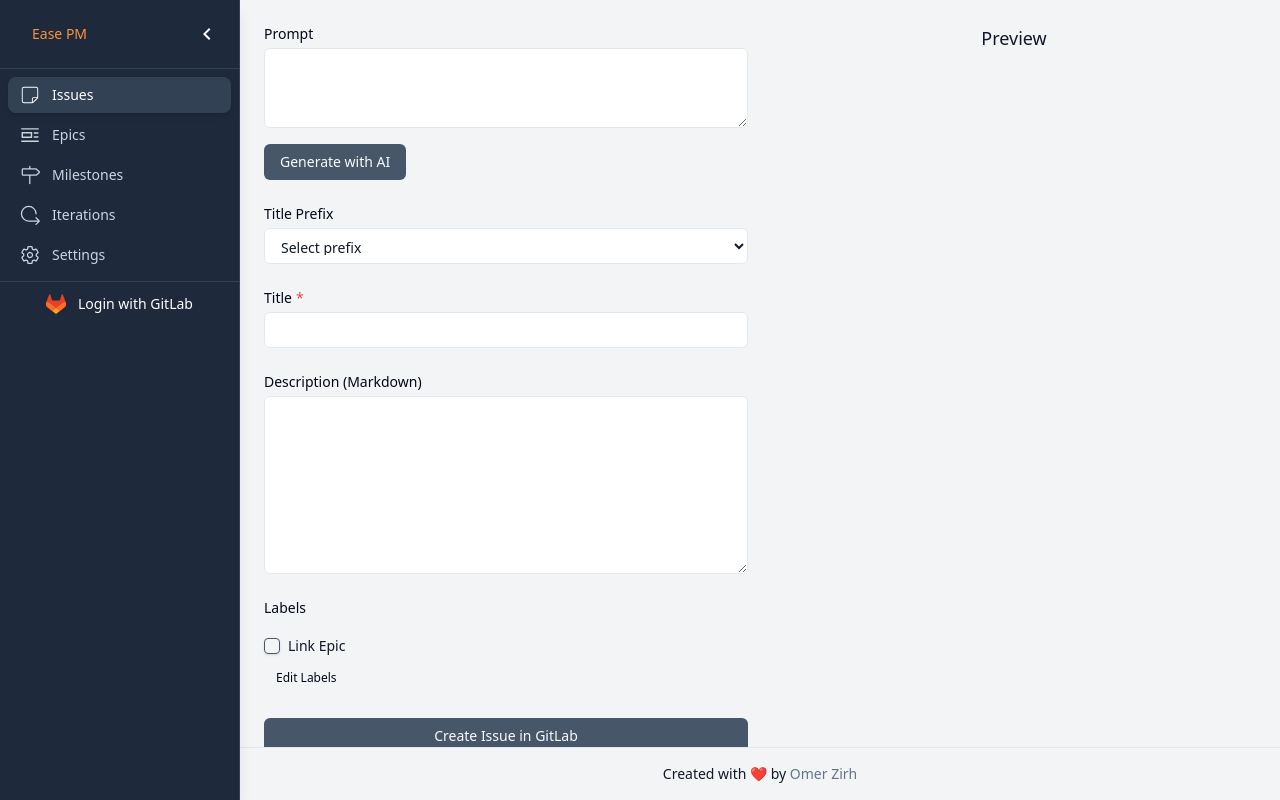
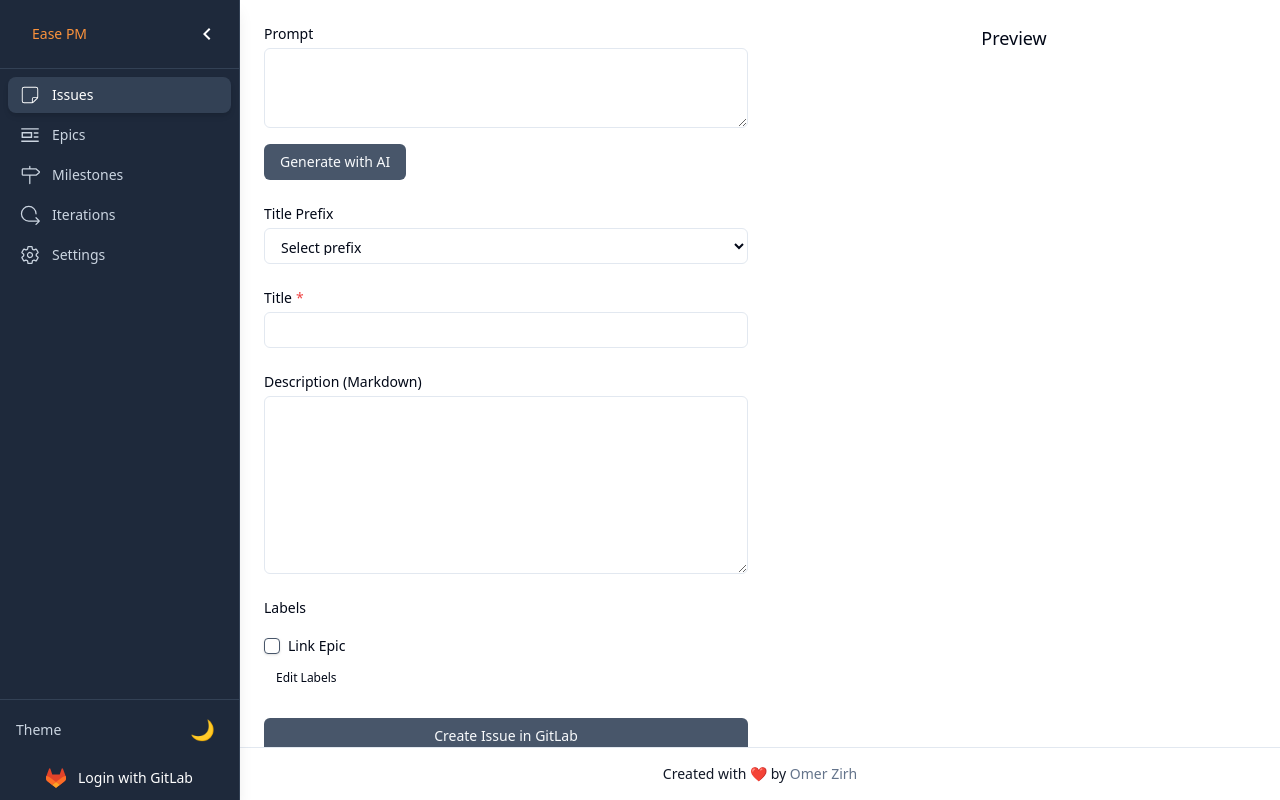
Before and after one commit to omerzirh/ease-pm, a React (Vite) app: page / in a window 1280 px wide. Built offline with nearby package versions, Linux system fonts and the light colour scheme.

Commit message:
Refactor App and Sidebar components for improved readability and consistency; update ThemeToggle to use Button component for better styling.

```diff
--- a/src/App.tsx
+++ b/src/App.tsx
@@ -38,7 +38,7 @@ const App = () => {
 	}, []);
 
 	return (
-    <div className="flex h-full">
+		<div className='flex h-full'>
 			<Sidebar
 				currentTab={tab}
 				onTabChange={setTab}
@@ -52,10 +52,10 @@ const App = () => {
 			<div
 				className={`
           flex flex-col flex-1 transition-all duration-250 ease-in-out
-          ${isMobile ? 'ml-0' : (isCollapsed ? 'ml-16' : 'ml-60')}
+          ${isMobile ? 'ml-0' : isCollapsed ? 'ml-16' : 'ml-60'}
         `}
 			>
-        <main className="flex-1 overflow-y-auto p-6">
+				<main className='flex-1 overflow-y-auto p-6 bg-background text-foreground'>
 					{tab === 'issue' && <IssueGenerator />}
 					{tab === 'epic' && <EpicCreator />}
 					{tab === 'milestone' && <MilestoneReport />}
@@ -65,15 +65,15 @@ const App = () => {
 
 				<footer
 					className={`
-            p-4 border-t border-app-border-primary text-center text-sm transition-all duration-250 ease-in-out
+            p-4 border-t border-border bg-background text-center text-sm transition-all duration-250 ease-in-out
           `}
 				>
-          Created with <span className="text-black">❤</span> by{' '}
+					Created with <span className='text-destructive'>❤</span> by{' '}
 					<a
-            href="https://github.com/omerzirh"
-            className="text-app-text-tertiary hover:underline"
-            target="_blank"
-            rel="noopener noreferrer"
+						href='https://github.com/omerzirh'
+						className='text-muted-foreground hover:text-foreground hover:underline transition-colors'
+						target='_blank'
+						rel='noopener noreferrer'
 					>
 						Omer Zirh
 					</a>
--- a/src/components/Sidebar.tsx
+++ b/src/components/Sidebar.tsx
@@ -3,15 +3,19 @@ import { MainTab } from '../store/useTabStore';
 import { useSidebarStore } from '../store/useSidebarStore';
 import Tooltip from './ui/Tooltip';
 import SettingsSubmenu from './SettingsSubmenu';
-import gitlab from "../assets/icons/gitlabicon.svg"
+import ThemeToggle from './ThemeToggle';
+import gitlab from '../assets/icons/gitlabicon.svg';
 import { Button } from './ui';
-import { CiStickyNote } from "react-icons/ci";
-import { AiOutlinePicLeft } from "react-icons/ai";
-import { GoMilestone } from "react-icons/go";
-import { GoIterations } from "react-icons/go";
-import { IoSettingsOutline } from "react-icons/io5";
-import { MdOutlineKeyboardArrowLeft, MdOutlineKeyboardArrowRight} from "react-icons/md";
-import { RxCross2 } from "react-icons/rx";
+import { CiStickyNote } from 'react-icons/ci';
+import { AiOutlinePicLeft } from 'react-icons/ai';
+import { GoMilestone } from 'react-icons/go';
+import { GoIterations } from 'react-icons/go';
+import { IoSettingsOutline } from 'react-icons/io5';
+import {
+	MdOutlineKeyboardArrowLeft,
+	MdOutlineKeyboardArrowRight,
+} from 'react-icons/md';
+import { RxCross2 } from 'react-icons/rx';
 
 interface NavItem {
 	id: MainTab;
@@ -34,7 +38,7 @@ const navigationItems: NavItem[] = [
 	{ id: 'epic', label: 'Epics', icon: AiOutlinePicLeft },
 	{ id: 'milestone', label: 'Milestones', icon: GoMilestone },
 	{ id: 'iteration', label: 'Iterations', icon: GoIterations },
-  { id: 'settings', label: 'Settings', icon: IoSettingsOutline }
+	{ id: 'settings', label: 'Settings', icon: IoSettingsOutline },
 ];
 
 const Sidebar: React.FC<SidebarProps> = ({
@@ -44,7 +48,7 @@ const Sidebar: React.FC<SidebarProps> = ({
 	onAuthToggle,
 	onTitleClick,
 	activeSettingsTab = 'labels',
-  onSettingsTabChange = () => { }
+	onSettingsTabChange = () => {},
 }) => {
 	const {
 		isCollapsed,
@@ -52,16 +56,16 @@ const Sidebar: React.FC<SidebarProps> = ({
 		showSettingsSubmenu,
 		toggleCollapsed,
 		setMobileOpen,
-    setShowSettingsSubmenu
+		setShowSettingsSubmenu,
 	} = useSidebarStore();
 
 	const [isMobile, setIsMobile] = useState(false);
 	const [isTransitioning, setIsTransitioning] = useState(false);
 
-  const handleOnSettingsTabChange = (tab:string) => {
-    toggleCollapsed(false)
-    onSettingsTabChange(tab)
-  }
+	const handleOnSettingsTabChange = (tab: string) => {
+		toggleCollapsed(false);
+		onSettingsTabChange(tab);
+	};
 	useEffect(() => {
 		if (isMobile) {
 			setMobileOpen(false);
@@ -131,11 +135,21 @@ const Sidebar: React.FC<SidebarProps> = ({
             transition-all duration-200 ease-in-out hover:bg-slate-700 hover:scale-105
             ${isMobileOpen ? 'opacity-0 pointer-events-none' : 'opacity-100'}
           `}
-          aria-label="Open navigation menu"
+					aria-label='Open navigation menu'
 					variant={'secondary'}
 				>
-          <svg className="w-5 h-5" fill="none" stroke="currentColor" viewBox="0 0 24 24">
-            <path strokeLinecap="round" strokeLinejoin="round" strokeWidth={2} d="M4 6h16M4 12h16M4 18h16" />
+					<svg
+						className='w-5 h-5'
+						fill='none'
+						stroke='currentColor'
+						viewBox='0 0 24 24'
+					>
+						<path
+							strokeLinecap='round'
+							strokeLinejoin='round'
+							strokeWidth={2}
+							d='M4 6h16M4 12h16M4 18h16'
+						/>
 					</svg>
 				</Button>
 			)}
@@ -147,29 +161,32 @@ const Sidebar: React.FC<SidebarProps> = ({
             ${isMobileOpen ? 'opacity-50' : 'opacity-0 pointer-events-none'}
           `}
 					onClick={() => setMobileOpen(false)}
-          aria-hidden="true"
+					aria-hidden='true'
 				/>
 			)}
 
 			<aside
 				className={`
           fixed top-0 z-50 h-full bg-slate-800 text-white border-r border-slate-700 shadow-lg
-          transition-all duration-250 ease-in-out
-          ${isMobile
-            ? `right-0 w-72 ${isMobileOpen ? 'translate-x-0' : 'translate-x-full'}`
+          transition-all duration-250 ease-in-out flex flex-col
+          ${
+						isMobile
+							? `right-0 w-72 ${
+									isMobileOpen ? 'translate-x-0' : 'translate-x-full'
+							  }`
 							: `left-0 ${isCollapsed ? 'w-16' : 'w-60'}`
 					}
           ${isTransitioning ? 'overflow-hidden' : ''}
         `}
-        role="navigation"
-        aria-label="Main navigation"
+				role='navigation'
+				aria-label='Main navigation'
 			>
-        <div className="flex items-center justify-between p-4 border-b border-slate-700">
+				<div className='flex items-center justify-between p-4 border-b border-slate-700'>
 					{(!isCollapsed || isMobile) && (
 						<Button
 							onClick={onTitleClick}
-              className="font-medium text-orange-400 hover:text-orange-300 transition-colors duration-150 truncate"
-              aria-label="Go to issues page"
+							className='font-medium text-orange-400 hover:text-orange-300 transition-colors duration-150 truncate'
+							aria-label='Go to issues page'
 							variant={'toggle'}
 						>
 							Ease PM
@@ -177,17 +194,16 @@ const Sidebar: React.FC<SidebarProps> = ({
 					)}
 
 					{!isMobile && (
-
 						<Button
 							onClick={() => toggleCollapsed()}
-                className="text-white p-1 rounded transition-colors duration-150"
+							className='text-white p-1 rounded transition-colors duration-150'
 							aria-label={isCollapsed ? 'Expand sidebar' : 'Collapse sidebar'}
 							variant={'toggle'}
 						>
 							{isCollapsed ? (
-                  <MdOutlineKeyboardArrowRight className="w-6 h-6" />
+								<MdOutlineKeyboardArrowRight className='w-6 h-6' />
 							) : (
-                  <MdOutlineKeyboardArrowLeft className="w-6 h-6" />
+								<MdOutlineKeyboardArrowLeft className='w-6 h-6' />
 							)}
 						</Button>
 					)}
@@ -195,17 +211,21 @@ const Sidebar: React.FC<SidebarProps> = ({
 					{isMobile && (
 						<Button
 							onClick={() => setMobileOpen(false)}
-              className="p-1 rounded transition-colors duration-150"
-              aria-label="Close navigation menu"
+							className='p-1 rounded transition-colors duration-150'
+							aria-label='Close navigation menu'
 							variant={'toggle'}
 						>
-              <RxCross2 className="w-5 h-5" />
+							<RxCross2 className='w-5 h-5' />
 						</Button>
 					)}
 				</div>
 
-        <nav className="flex-1 p-2" role="navigation" aria-label="Main navigation">
-          <div className="space-y-1">
+				<nav
+					className='flex-1 p-2 overflow-y-auto'
+					role='navigation'
+					aria-label='Main navigation'
+				>
+					<div className='space-y-1'>
 						{navigationItems.map((item) => {
 							const IconComponent = item.icon;
 							const isActive = currentTab === item.id;
@@ -216,30 +236,47 @@ const Sidebar: React.FC<SidebarProps> = ({
 										onClick={() => onTabChange(item.id)}
 										className={`
                       w-full flex items-center p-3 rounded-lg transition-all duration-150 ease-in-out
-                      ${isActive
+                      ${
+												isActive
 													? 'bg-slate-700 text-white shadow-md'
 													: 'text-slate-300 hover:text-white hover:bg-slate-700 hover:shadow-sm'
 											}
-                      ${isCollapsed && !isMobile ? 'justify-center' : 'justify-start'}
+                      ${
+												isCollapsed && !isMobile
+													? 'justify-center'
+													: 'justify-start'
+											}
                       focus:outline-none focus:ring-2 focus:ring-slate-500 focus:ring-offset-2 focus:ring-offset-slate-800
                     `}
 										aria-current={isActive ? 'page' : undefined}
 										aria-label={`Navigate to ${item.label}`}
 										variant={'secondary'}
 									>
-                    <IconComponent className={`w-5 h-5 flex-shrink-0 transition-transform duration-150 ${isActive ? 'scale-110' : ''}`} />
+										<IconComponent
+											className={`w-5 h-5 flex-shrink-0 transition-transform duration-150 ${
+												isActive ? 'scale-110' : ''
+											}`}
+										/>
 										{(!isCollapsed || isMobile) && (
-                      <span className={`ml-3 truncate transition-opacity duration-200 ${isTransitioning && !isMobile ? 'opacity-0' : 'opacity-100'}`}>
+											<span
+												className={`ml-3 truncate transition-opacity duration-200 ${
+													isTransitioning && !isMobile
+														? 'opacity-0'
+														: 'opacity-100'
+												}`}
+											>
 												{item.label}
 											</span>
 										)}
 									</Button>
 
 									{item.id === 'settings' && showSettingsSubmenu && (
-                    <div className={`
+										<div
+											className={`
                       ml-2 transition-all duration-200 ease-in-out
-                      ${(!isCollapsed || isMobile) ? 'opacity-100' : 'opacity-0'}
-                    `}>
+                      ${!isCollapsed || isMobile ? 'opacity-100' : 'opacity-0'}
+                    `}
+										>
 											<SettingsSubmenu
 												activeSettingsTab={activeSettingsTab}
 												onSettingsTabChange={onSettingsTabChange}
@@ -256,7 +293,7 @@ const Sidebar: React.FC<SidebarProps> = ({
 									<Tooltip
 										key={item.id}
 										content={item.label}
-                    position="right"
+										position='right'
 										delay={400}
 									>
 										{ButtonContent}
@@ -266,17 +303,21 @@ const Sidebar: React.FC<SidebarProps> = ({
 
 							if (isCollapsed && !isMobile && item.id === 'settings') {
 								return (
-                  <div key={item.id} className="relative">
+									<div
+										key={item.id}
+										className='relative'
+									>
 										<Tooltip
 											content={item.label}
-                      position="right"
+											position='right'
 											delay={400}
 										>
 											<Button
 												onClick={() => onTabChange(item.id)}
 												className={`
                           w-full flex items-center p-3 rounded-lg transition-all duration-150 ease-in-out
-                          ${isActive
+                          ${
+														isActive
 															? 'bg-slate-700 text-white shadow-md'
 															: 'text-slate-300 hover:text-white hover:bg-slate-700 hover:shadow-sm'
 													}
@@ -287,12 +328,16 @@ const Sidebar: React.FC<SidebarProps> = ({
 												aria-label={`Navigate to ${item.label}`}
 												variant={'secondary'}
 											>
-                        <item.icon className={`w-5 h-5 flex-shrink-0 transition-transform duration-150 ${isActive ? 'scale-110' : ''}`} />
+												<item.icon
+													className={`w-5 h-5 flex-shrink-0 transition-transform duration-150 ${
+														isActive ? 'scale-110' : ''
+													}`}
+												/>
 											</Button>
 										</Tooltip>
 
 										{showSettingsSubmenu && (
-                      <div className="absolute left-full top-0 ml-2 bg-slate-800 border border-slate-700 rounded-lg shadow-lg p-2 min-w-48 z-50">
+											<div className='absolute left-full top-0 ml-2 bg-slate-800 border border-slate-700 rounded-lg shadow-lg p-2 min-w-48 z-50'>
 												<SettingsSubmenu
 													activeSettingsTab={activeSettingsTab}
 													onSettingsTabChange={handleOnSettingsTabChange}
@@ -310,7 +355,32 @@ const Sidebar: React.FC<SidebarProps> = ({
 					</div>
 				</nav>
 
-        <div className="w-full p-1 border-t border-slate-700">
+				<div className='w-full p-1 border-t border-slate-700 space-y-1 mt-auto'>
+					{/* Theme Toggle */}
+					{isCollapsed && !isMobile ? (
+						<Tooltip
+							content='Toggle theme'
+							position='right'
+							delay={400}
+						>
+							<div className='w-full flex justify-center'>
+								<ThemeToggle />
+							</div>
+						</Tooltip>
+					) : (
+						<div className='w-full flex items-center justify-between px-3 py-2'>
+							<span
+								className={`text-sm text-slate-300 transition-opacity duration-200 ${
+									isTransitioning && !isMobile ? 'opacity-0' : 'opacity-100'
+								}`}
+							>
+								Theme
+							</span>
+							<ThemeToggle />
+						</div>
+					)}
+
+					{/* GitLab Auth Button */}
 					{isCollapsed && !isMobile ? (
 						<Button
 							onClick={onAuthToggle}
@@ -318,7 +388,11 @@ const Sidebar: React.FC<SidebarProps> = ({
 							aria-label={isAuthenticated ? 'Logout' : 'Login with GitLab'}
 							variant={'toggle'}
 						>
-                <img src={gitlab} alt="GitLab" className="w-5 h-5 flex-shrink-0" />
+							<img
+								src={gitlab}
+								alt='GitLab'
+								className='w-5 h-5 flex-shrink-0'
+							/>
 						</Button>
 					) : (
 						<Button
@@ -327,8 +401,16 @@ const Sidebar: React.FC<SidebarProps> = ({
 							aria-label={isAuthenticated ? 'Logout' : 'Login with GitLab'}
 							variant={'toggle'}
 						>
-              <img src={gitlab} alt="GitLab" className="w-5 h-5 flex-shrink-0" />
-              <span className={`ml-3 truncate transition-opacity duration-200 ${isTransitioning && !isMobile ? 'opacity-0' : 'opacity-100'} flex items-center gap-2`}>
+							<img
+								src={gitlab}
+								alt='GitLab'
+								className='w-5 h-5 flex-shrink-0'
+							/>
+							<span
+								className={`ml-3 truncate transition-opacity duration-200 ${
+									isTransitioning && !isMobile ? 'opacity-0' : 'opacity-100'
+								} flex items-center gap-2`}
+							>
 								{isAuthenticated ? 'Logout' : 'Login with GitLab'}
 							</span>
 						</Button>
--- a/src/components/ThemeToggle.tsx
+++ b/src/components/ThemeToggle.tsx
@@ -1,15 +1,20 @@
 import { useThemeStore } from '../store/useThemeStore';
+import { Button } from './ui';
 
 const ThemeToggle = () => {
 	const { dark, toggle } = useThemeStore();
+
 	return (
-    <button
-      className=" rounded-md text-xl"
+		<Button
 			onClick={toggle}
-      aria-label="Toggle theme"
+			className='p-2 rounded-md transition-all duration-150 ease-in-out hover:bg-slate-700 hover:scale-105'
+			aria-label={dark ? 'Switch to light mode' : 'Switch to dark mode'}
+			variant='toggle'
 		>
+			<span className='text-xl transition-transform duration-200'>
 				{dark ? '🌞' : '🌙'}
-    </button>
+			</span>
+		</Button>
 	);
 };
 
```
Lines whose indentation alone changed are shown as unchanged.
